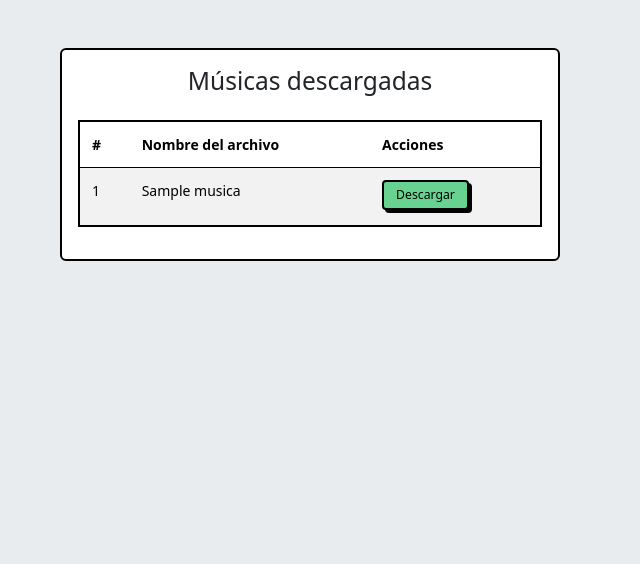
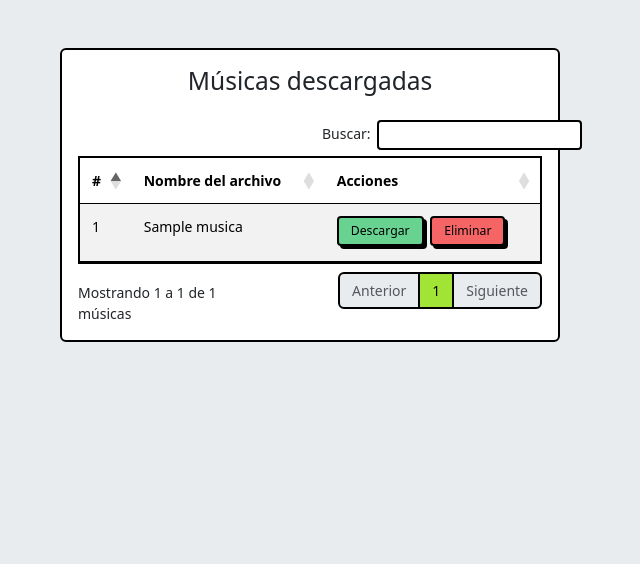
Before and after one commit to Groe21/api-youtube, a Flask app: template src/templates/musicas.html in a window 1280 px wide. Shown: the part 70-634 px from the top of the page, without its empty margins (330-970 px from the left). Run offline with Flask 3, Linux system fonts and the light colour scheme; the template is opened without the code that fills it: most values are stand-ins (such as "Sample title", 1, 10 or a date in 2020); some libraries are stand-ins or nearby versions.

Commit message:
nueba estética

```diff
--- a/src/templates/base.html
+++ b/src/templates/base.html
@@ -27,12 +27,12 @@
             color: #fff;
             text-align: center;
             padding: 12px 0;
-            position: fixed;
-            left: 0;
-            bottom: 0;
             width: 100%;
             font-size: 1rem;
             z-index: 100;
+            position: fixed;
+            bottom: 0;
+            left: 0;
         }
     </style>
 </head>
@@ -62,7 +62,7 @@
       </div>
     </nav>
     {% block content %}{% endblock %}
-    <footer class="bg-primary">
+    <footer class="footer bg-primary">
         app emilio21 todos los derechos reservados
     </footer>
     <script src="https://cdn.jsdelivr.net/npm/bootstrap@5.3.3/dist/js/bootstrap.bundle.min.js"></script>
--- a/src/templates/musicas.html
+++ b/src/templates/musicas.html
@@ -7,7 +7,7 @@
             <div class="card">
                 <div class="card-body">
                     <h3 class="card-title text-center mb-4">Músicas descargadas</h3>
-                    <table class="table table-striped">
+                    <table id="musicas-table" class="table table-striped">
                         <thead>
                             <tr>
                                 <th>#</th>
@@ -22,6 +22,9 @@
                                 <td>{{ musica }}</td>
                                 <td>
                                     <a href="{{ url_for('routes.serve_download', filename=musica) }}" class="btn btn-success btn-sm" download>Descargar</a>
+                                    <form action="{{ url_for('routes.eliminar_musica', filename=musica) }}" method="post" style="display:inline;">
+                                        <button type="submit" class="btn btn-danger btn-sm" onclick="return confirm('¿Seguro que deseas eliminar esta música?');">Eliminar</button>
+                                    </form>
                                 </td>
                             </tr>
                             {% else %}
@@ -36,4 +39,26 @@
         </div>
     </div>
 </div>
+<link rel="stylesheet" href="https://cdn.datatables.net/1.13.6/css/dataTables.bootstrap5.min.css">
+<script src="https://code.jquery.com/jquery-3.7.1.min.js"></script>
+<script src="https://cdn.datatables.net/1.13.6/js/jquery.dataTables.min.js"></script>
+<script src="https://cdn.datatables.net/1.13.6/js/dataTables.bootstrap5.min.js"></script>
+<script>
+    $(document).ready(function () {
+        $('#musicas-table').DataTable({
+            "pageLength": 5,
+            "lengthChange": false,
+            "language": {
+                "search": "Buscar:",
+                "paginate": {
+                    "next": "Siguiente",
+                    "previous": "Anterior"
+                },
+                "info": "Mostrando _START_ a _END_ de _TOTAL_ músicas",
+                "infoEmpty": "No hay músicas para mostrar",
+                "zeroRecords": "No se encontraron resultados"
+            }
+        });
+    });
+</script>
 {% endblock %}
```
Also changed, not shown: src/routes/__init__.py (+10 -1 lines).
